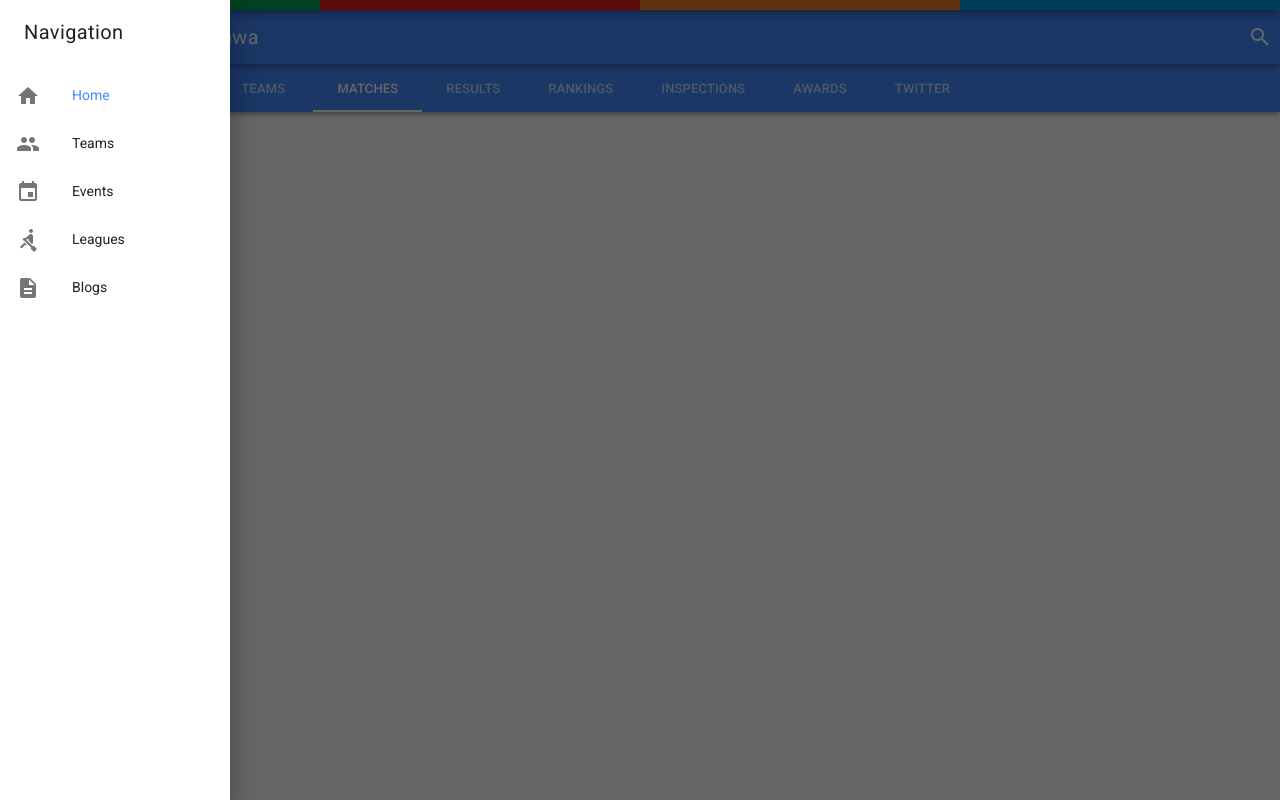
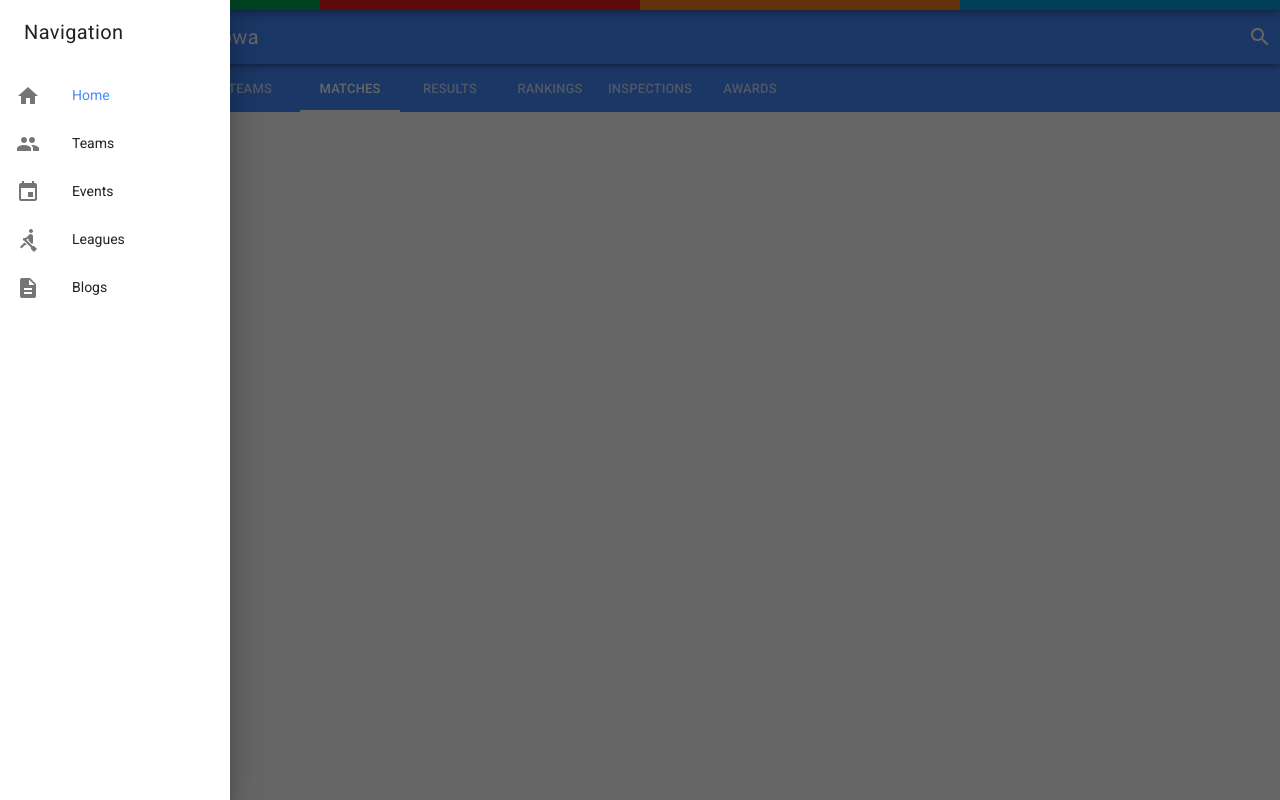
Before and after one commit to FTC-Iowa/firstinspiresiowa2018-old, a Vue app: page /#/event/1/matches in a window 1280 px wide. Both pictures are taken after a click on the button "menu". Built offline with nearby package versions, Linux system fonts and the light colour scheme; what vuefire would draw is missing.

Commit message:
made the scrolling tab bar work

```diff
--- a/src/components/event/EventPage.vue
+++ b/src/components/event/EventPage.vue
@@ -1,6 +1,14 @@
 <template>
     <div class="">
-        <md-tabs class="md-primary md-elevation-3" md-alignment="left" :md-active-tab="'tab-'+$route.path.split('/').pop()">
+        <md-content id="tab-container" class="md-primary">
+            <!-- <div id="left-button-div" class="button-div"> -->
+                <md-button class="md-icon-button md-dense button navButtonRight" v-if="hasNavigationScroll" @click="navigationScrollLeft">
+                    <md-icon>chevron_left</md-icon>
+                </md-button>
+            <!-- </div> -->
+            <div id="tab-div" :class="tabDivClasses">
+                <div class="scroll" id="scroll" ref="tabContainer">
+                <md-tabs class="md-primary md-elevation-3" md-alignment="left" :md-active-tab="'tab-'+$route.path.split('/').pop()" ref="tabBar">
                     <md-tab id="tab-home" md-label="Home" to="./home"></md-tab>
                     <md-tab id="tab-schedule" md-label="Schedule" to="./schedule"></md-tab>
                     <md-tab id="tab-teams" md-label="Teams" to="./teams"></md-tab>
@@ -9,24 +17,121 @@
                     <md-tab id="tab-rankings" md-label="Rankings" to="rankings"></md-tab>
                     <md-tab id="tab-inspections" md-label="Inspections" to="inspections"></md-tab>
                     <md-tab id="tab-awards" md-label="Awards" to="awards"></md-tab>
-            <md-tab id="tab-twitter" md-label="Twitter" to="twitter"></md-tab>
+                    <!-- <md-tab id="tab-twitter" md-label="Twitter" to="twitter"></md-tab> -->
                 </md-tabs>
+                </div>
+            </div>
+            <!-- <div id="right-button-div" class="button-div"> -->
+                <md-button class="md-icon-button  md-dense button navButtonLeft" v-if="hasNavigationScroll" @click="navigationScrollRight">
+                    <md-icon>chevron_right</md-icon>
+                </md-button>
+            <!-- </div> -->
+        </md-content>
+
+        <p> page width = {{ pageWidth }}, numChildren = {{ numChildren }} </p>
+
         <router-view></router-view>
     </div>
 </template>
 
 <script>
 export default {
-    name: "EventPage"
+    name: "EventPage",
+    data: () => ({
+        hasNavigationScroll: false,
+        isNavigationOnStart: true,
+        isNavigationOnEnd: false,
+        pageWidth: 100,
+        numChildren: 5
+    }),
+    computed :{
+        tabDivClasses() {
+            return {
+                'without-scroll': !this.hasNavigationScroll,
+                'with-scroll': this.hasNavigationScroll
+            }
+        }
+    },
+    methods: {
+        navigationScrollLeft() {
+            this.$refs.tabContainer.scrollLeft -= 50;
+        },
+        navigationScrollRight() {
+            this.$refs.tabContainer.scrollLeft += 50;
+        },
+        calculateOnResize() {
+            this.pageWidth = window.innerWidth;
+            this.numChildren = this.$refs.tabBar.$children.length - 1;
+            console.log("width=", this.pageWidth);
+            console.log("bar", this.numChildren)
+            if (this.numChildren * 100 > this.pageWidth) {
+                this.hasNavigationScroll = true;
+            } else {
+                this.hasNavigationScroll = false;
+            }
+        }
+    },
+    mounted() {
+        this.$nextTick(() => {
+            this.calculateOnResize();
+            window.addEventListener('resize', this.calculateOnResize);
+        })
+    },
+    beforeDestroy() {
+        window.removeEventListener('resize', this.calculateOnResize);
+    }
 }
 </script>
 
 <style lang="scss">
-.md-tabs-navigation {
-    overflow-x: auto;
-    .md-button {
-        min-width: 100px;
+
+#tab-container {
+    width: 100%;
+    height: 48px;
+}
+
+#tab-div {
+    display:inline-block;
+    height: 48px;
+    overflow-y: hidden;
+    &.without-scroll {
+        width: 100%;
+    }
+    &.with-scroll {
+        width: calc(100% - 84px);
     }
 }
 
+
+
+.button {
+    margin-left: 0;
+    margin-right: 0;
+    margin-top: 8px;
+}
+
+.scroll {
+    overflow-x: auto;
+}
+
+.md-tabs-navigation {
+    //overflow-x:visible;
+    .md-button {
+        min-width: 100px ;
+        width: 100px;
+    }
+}
+
+.md-tabs {
+    box-shadow: unset;
+}
+
+.navButtonRight {
+    margin-right: 10px;
+}
+
+.navButtonLeft {
+    margin-left: 10px;
+}
+
 </style>
```
Lines whose indentation alone changed are shown as unchanged.
